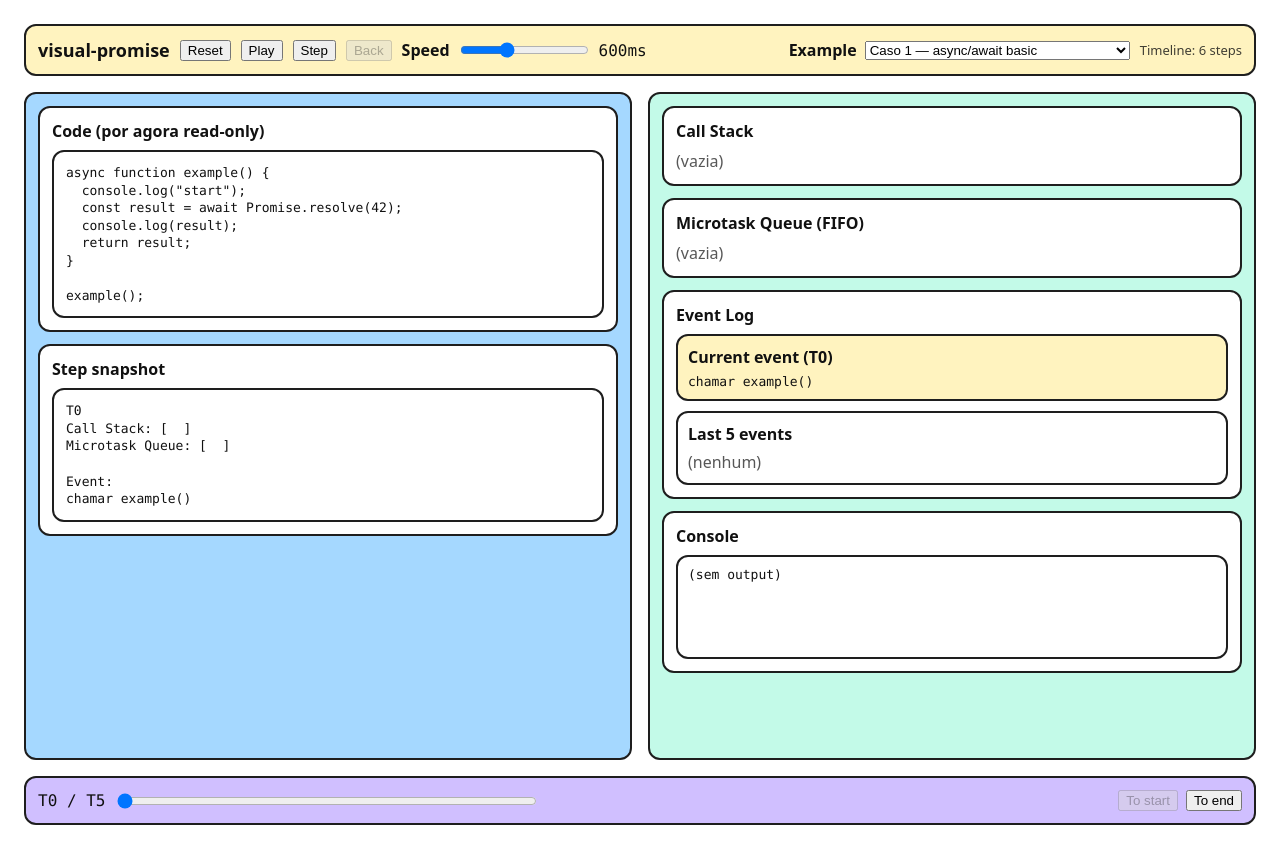
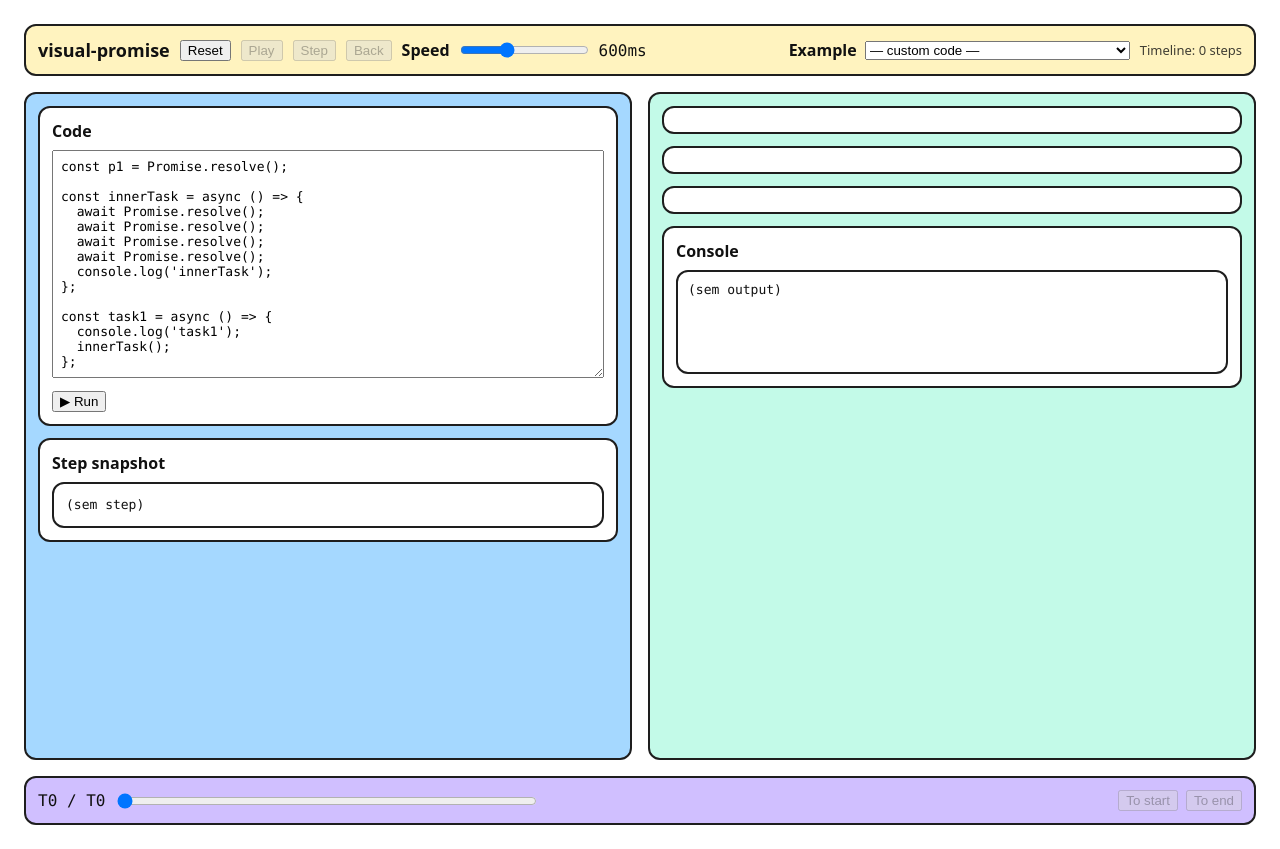
Before and after one commit to lumethegreat/visual-promise, a React (Vite) app: page / in a window 1280 px wide. Built offline with nearby package versions, Linux system fonts and the light colour scheme.

Commit message:
feat(ui): add code editor + Run button; bridge simulate(code) to App

```diff
--- a/src/ui/App.tsx
+++ b/src/ui/App.tsx
@@ -1,7 +1,9 @@
 import { useCallback, useMemo, useState } from 'react';
 import { simulateCase } from '../engine/simulator';
+import { simulate } from '../engine/from-code/simulate';
 import type { DatasetCaseId } from '../engine/dataset/expected';
 import { SNIPPETS } from '../engine/dataset/snippets';
+import type { TimelineStep } from '../engine/types';
 import { styles } from './styles';
 import {
   CallStackView,
@@ -22,10 +24,57 @@ const CASES: Array<{ id: DatasetCaseId; label: string }> = [
   { id: 6, label: 'Caso 6 — inner async sem await externo' },
 ];
 
+const DEFAULT_CODE = `const p1 = Promise.resolve();
+
+const innerTask = async () => {
+  await Promise.resolve();
+  await Promise.resolve();
+  await Promise.resolve();
+  await Promise.resolve();
+  console.log('innerTask');
+};
+
+const task1 = async () => {
+  console.log('task1');
+  innerTask();
+};
+
+const task2 = () => {
+  console.log('task2');
+};
+
+const task3 = async () => {
+  console.log('task3');
+};
+
+p1.then(task1).then(task2).then(task3);`;
+
 export function App() {
-  const [caseId, setCaseId] = useState<DatasetCaseId>(1);
+  const [caseId, setCaseId] = useState<DatasetCaseId | null>(null);
+  const [code, setCode] = useState(DEFAULT_CODE);
+  const [customSteps, setCustomSteps] = useState<TimelineStep[] | null>(null);
+  const [runError, setRunError] = useState<string | null>(null);
 
-  const steps = useMemo(() => simulateCase(caseId).steps, [caseId]);
+  const runCode = useCallback(
+    (src: string) => {
+      const result = simulate(src);
+      if (!result.ok) {
+        setRunError(result.reason ?? 'Parse error');
+        setCustomSteps(null);
+        return;
+      }
+      setRunError(null);
+      setCustomSteps(result.steps);
+      ui.setStepIndex(0);
+    },
+    // eslint-disable-next-line react-hooks/exhaustive-deps
+    []
+  );
+
+  const steps = useMemo(
+    () => (customSteps !== null ? customSteps : caseId != null ? simulateCase(caseId).steps : []),
+    [caseId, customSteps]
+  );
   const maxIndex = Math.max(0, steps.length - 1);
 
   const ui = useUiState(maxIndex);
@@ -91,13 +140,16 @@ export function App() {
           <label style={{ display: 'flex', alignItems: 'center', gap: 8 }}>
             <span style={{ fontWeight: 700 }}>Example</span>
             <select
-              value={caseId}
+              value={caseId ?? ''}
               onChange={(e) => {
                 ui.setPlaying(false);
                 ui.setStepIndex(0);
-                setCaseId(Number(e.target.value) as DatasetCaseId);
+                const v = e.target.value;
+                setCaseId(v === '' ? null : (Number(v) as DatasetCaseId));
+                setCustomSteps(null);
               }}
             >
+              <option value="">— custom code —</option>
               {CASES.map((c) => (
                 <option key={c.id} value={c.id}>
                   {c.label}
@@ -115,8 +167,32 @@ export function App() {
       <div style={styles.grid}>
         <div style={styles.leftCol}>
           <div style={{ ...styles.panel, background: '#fff' }}>
-            <div style={{ fontWeight: 700, marginBottom: 8 }}>Code (por agora read-only)</div>
-            <div style={styles.monoBox}>{SNIPPETS[caseId]}</div>
+            <div style={{ fontWeight: 700, marginBottom: 8 }}>Code</div>
+            <textarea
+              value={caseId === null ? code : SNIPPETS[caseId as DatasetCaseId]}
+              onChange={(e) => {
+                if (caseId !== null) setCaseId(null);
+                setCode(e.target.value);
+              }}
+              rows={14}
+              style={{
+                width: '100%',
+                fontFamily: 'ui-monospace, Menlo, Monaco, monospace',
+                fontSize: 13,
+                padding: 8,
+                boxSizing: 'border-box',
+                resize: 'vertical',
+              }}
+            />
+            <button
+              onClick={() => runCode(caseId === null ? code : SNIPPETS[caseId as DatasetCaseId])}
+              style={{ marginTop: 8 }}
+            >
+              ▶ Run
+            </button>
+            {runError && (
+              <pre style={{ color: '#c00', fontSize: 12, marginTop: 8 }}>{runError}</pre>
+            )}
           </div>
 
           <div style={{ ...styles.panel, background: '#fff' }}>
```
Also changed, not shown: src/hooks/useSimulator.ts (added, +41 -0 lines).
